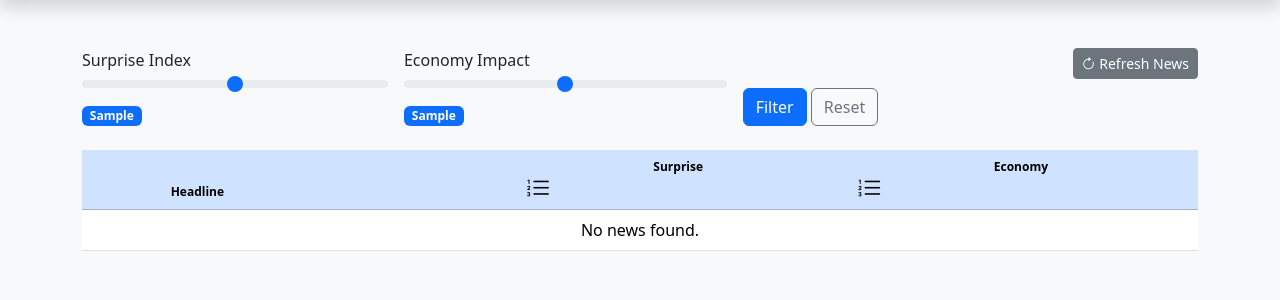
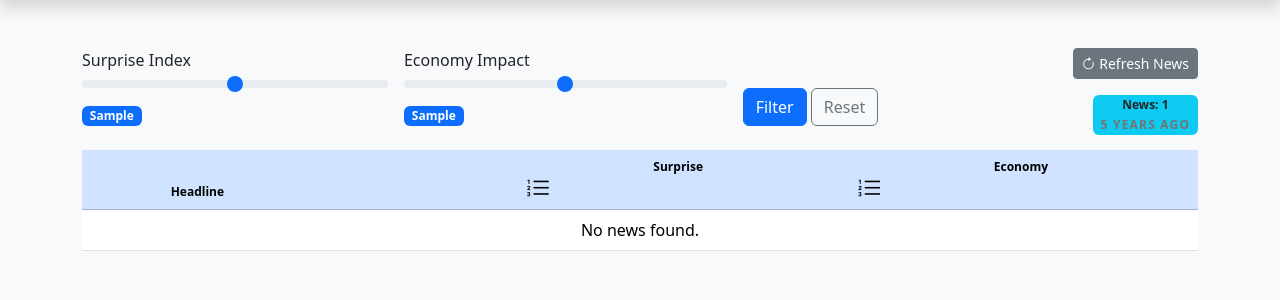
Before and after one commit to vborisov433/bor_terminal, a Symfony app: template templates/news/index.html.twig in a window 1280 px wide. Shown: the part 56-356 px from the top of the page. Run offline with Twig, Linux system fonts and the light colour scheme; the template is opened without the code that fills it: most values are stand-ins (such as "Sample title", 1, 10 or a date in 2020); some libraries are stand-ins or nearby versions.

Commit message:
totalNewsCount

```diff
--- a/templates/news/index.html.twig
+++ b/templates/news/index.html.twig
@@ -11,6 +11,17 @@
                       role="status" aria-hidden="true"></span>
                     <i class="bi bi-arrow-clockwise"></i> Refresh News
                 </button>
+
+                   <div class="mt-3">
+                        <span class="badge bg-info text-dark float-end">
+                            News: {{ total_news_count }} <br/>
+                            <div class="mt-2">
+                                <time class="timeago" datetime="{{ first_news_date|date('c') }}">
+                                    {{ first_news_date|date('Y-m-d H:i') }}
+                                </time>
+                            </div>
+                        </span>
+                   </div>
             </span>
         </div>
 
@@ -103,7 +114,8 @@
                                         </p>
                                         <p class="summary d-flex justify-content-between align-items-start">
                                             <span id="tts-summary-{{ news.id }}">{{ news.articleInfo.summary }}</span>
-                                            <button onclick="speakText('tts-summary-{{ news.id }}')" class="btn btn-sm btn-outline-secondary ms-2 btn-speaker">
+                                            <button onclick="speakText('tts-summary-{{ news.id }}')"
+                                                    class="btn btn-sm btn-outline-secondary ms-2 btn-speaker">
                                                 <i class="bi bi-volume-up"></i>
                                             </button>
                                         </p>
@@ -164,11 +176,14 @@
                                                     {#                                                    </td> #}
                                                 </tr>
                                                 <tr>
-{#                                                    <td class="market-reason" colspan="2">{{ market.reason }}</td>#}
+                                                    {#                                                    <td class="market-reason" colspan="2">{{ market.reason }}</td> #}
 
-                                                    <td class="summary d-flex justify-content-between align-items-start" colspan="2">
+                                                    <td class="summary d-flex justify-content-between align-items-start"
+                                                        colspan="2">
                                                         <span id="tts-reason-{{ loop.index }}-{{ market.id }}">{{ market.reason }}</span>
-                                                        <button onclick="speakText('tts-reason-{{ loop.index }}-{{ market.id }}')" class="btn btn-sm btn-outline-secondary ms-2 btn-speaker"><i class="bi bi-volume-up"></i></button>
+                                                        <button onclick="speakText('tts-reason-{{ loop.index }}-{{ market.id }}')"
+                                                                class="btn btn-sm btn-outline-secondary ms-2 btn-speaker">
+                                                            <i class="bi bi-volume-up"></i></button>
                                                     </td>
 
                                                 </tr>
@@ -270,7 +285,7 @@
                 }
             });
 
-            $(document).on('keydown', function(e) {
+            $(document).on('keydown', function (e) {
                 if (e.key.toLowerCase() === 'r') {
                     // Prevent browser's default refresh (Ctrl+R/F5)
                     e.preventDefault();
```
Also changed, not shown: src/Controller/NewsController.php (+15 -0 lines).
